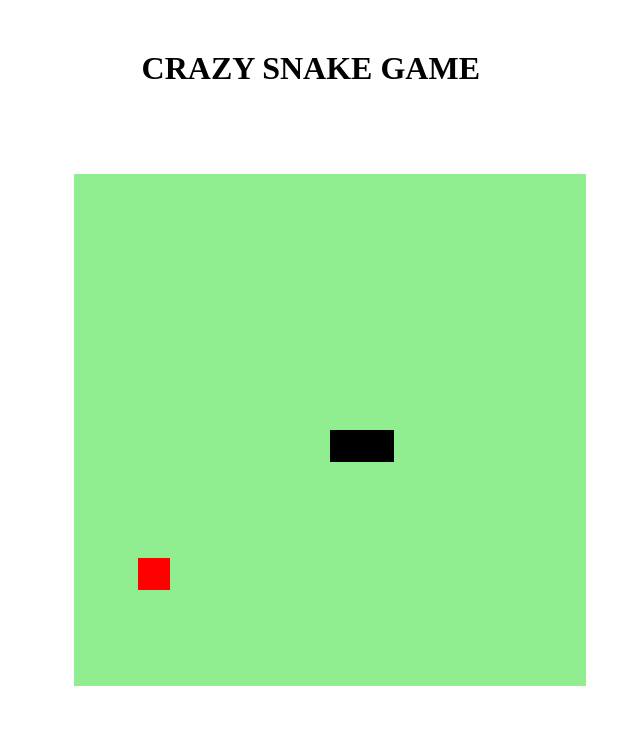
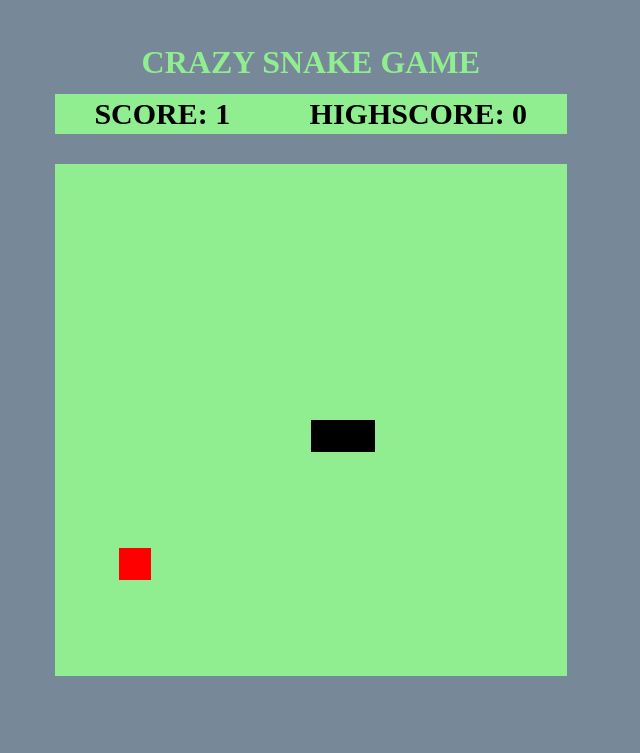
Before and after one commit to rsfbernardes/snake_game_by_del, a plain HTML site: page index.html in a window 1280 px wide. Shown: the whole page, without its empty margins (286-926 px from the left). Drawn offline with Linux system fonts and the light colour scheme.

Commit message:
creted function score, modified html

```diff
--- a/index.html
+++ b/index.html
@@ -12,7 +12,10 @@
     <header>
         <h1>CRAZY SNAKE GAME</h1>
     </header>
+    <h3>
+        <div class="score" id="score"></div>
+        <div class="highScore" id="highScore"></div>
+    </h3>
     <canvas id="crazy-snake-game" width="512" height="512"></canvas>
-    <h3 class="score" id="score"></h3>
 </body>
 </html>
--- a/script.js
+++ b/script.js
@@ -5,6 +5,9 @@ let snake = [];
 let direction = "right";
 let game = setInterval(startGame, 100);
 let showScore = document.getElementById("score");
+let showHighScore = document.getElementById("highScore");
+let points = snake.length;
+let highScore = 0;
 
 snake[0] = {
     x: 8 * box,
@@ -33,6 +36,11 @@ function createFood(){
     context.fillRect(food.x, food.y, box, box);
 }
 
+function score(){
+    showScore.innerHTML = `SCORE: ${snake.length-1}`;
+    showHighScore.innerHTML = `HIGHSCORE: ${highScore}`;
+}
+
 document.addEventListener('keydown', update);
 
 function update(event) {
@@ -53,12 +61,12 @@ function startGame() {
     createBG();
     createSnake();
     createFood();
+    score();
 
     for (i = 1; i < snake.length; i++) {
         if(snake[0].x == snake[i].x && snake[0].y == snake[i].y) {
             clearInterval(game);
-            showScore.innerHTML = ` G4M3 0V3R!! YOUR SCORE IS ${snake.length - 1}`;
-            showScore.style.cssText = 'background:lightgreen;' + 'font-size: 30px;';
+            alert(` G4M3 0V3R!! YOUR SCORE IS ${snake.length - 1}`);
         }
     }
 
--- a/style.css
+++ b/style.css
@@ -1,27 +1,33 @@
 body {
-    height: 95vh;
-    width: 95vw;
+    height: 92vh;
+    width: 92vw;
     max-height: 900px;
+    background-color: lightslategray;
 }
 
 header {
     width: 92vw;
     height: 8vh;
-    display: block;
-    text-align: center;
-    margin-top: 50px;
+    display: flex;
+    justify-content: center;
+    align-items: center;
+    margin-top: 30px;
+    background-color: lightslategray;
+    color: lightgreen;
+}
+
+h3 {
+    width: 512px;
+    height: 5vh;
+    display: flex;
+    margin:  auto;
+    justify-content: space-around;
+    align-items: center;
+    background-color: lightgreen;
+    font-size: 30px;
 }
 
 canvas {
     display: block;
-    margin: 60px auto 0;
+    margin: 30px auto 0;
 }
-
-.score {
-    width: 512px;
-    height: 5vh;
-    display: flex;
-    margin: 3vh auto;
-    justify-content: center;
-    align-items: center;
-}
```
